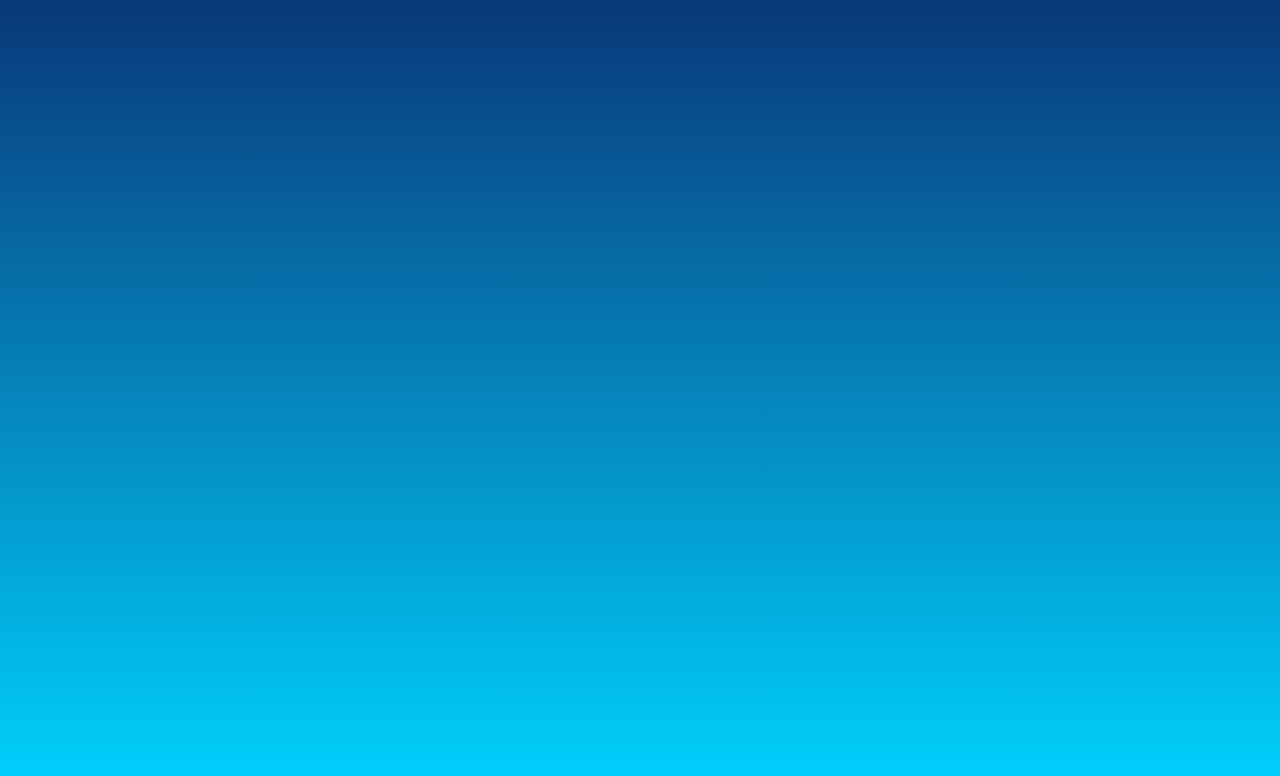
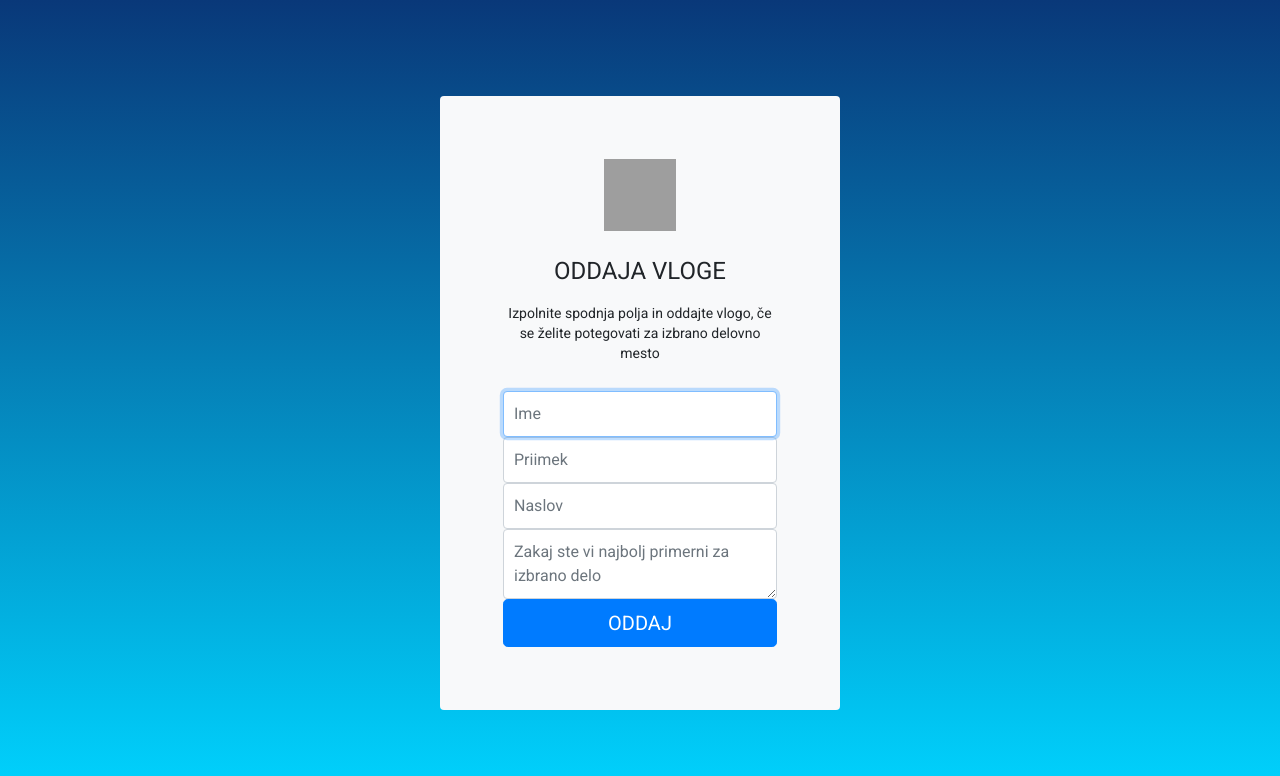
Before and after one commit to mh-developer/hekatlon-MojeDelo, an Angular app in the folder WebApp/: page /new in a window 1280 px wide. Before the commit this address led to /. Shown: the top 776 px of the page. Built offline with nearby package versions, Linux system fonts and the light colour scheme; grey boxes are pictures that could not be loaded.

Commit message:
Created JobApplicationAdd component

```diff
--- a/WebApp/src/app/app.module.ts
+++ b/WebApp/src/app/app.module.ts
@@ -7,6 +7,7 @@ import { BrowserAnimationsModule } from '@angular/platform-browser/animations';
 import { FormsModule } from '@angular/forms';
 
 import { AuthModule } from './auth';
+import { JobApplicationModule } from './job-application/job-application.module';
 import { AuthComponent } from './auth/auth';
 import { NgbModule } from '@ng-bootstrap/ng-bootstrap';
 
@@ -18,7 +19,8 @@ import { NgbModule } from '@ng-bootstrap/ng-bootstrap';
         NgbModule,
         BrowserAnimationsModule,
         AuthModule,
-        FormsModule
+        FormsModule,
+        JobApplicationModule
     ],
     providers: [],
     bootstrap: [AppComponent]
--- a/WebApp/src/app/job-application/job-application-add/job-application-add.component.html
+++ b/WebApp/src/app/job-application/job-application-add/job-application-add.component.html
@@ -1 +1,61 @@
-<mat-card>Simple card</mat-card>
+<div class="text-center pt-5">
+    <div class="bg-light form-width mt-5 p-5 rounded">
+        <form class="form-signin">
+            <img
+                class="mb-4"
+                src="https://getbootstrap.com/docs/4.0/assets/brand/bootstrap-solid.svg"
+                alt=""
+                width="72"
+                height="72"
+            />
+            <h1 class="h3 mb-3 font-weight-normal">ODDAJA VLOGE</h1>
+            <p class="pb-3">
+                Izpolnite spodnja polja in oddajte vlogo, če se želite
+                potegovati za izbrano delovno mesto
+            </p>
+            <label for="inputFirstName" class="sr-only">Ime</label>
+            <input
+                type="text"
+                class="form-control"
+                placeholder="Ime"
+                [(ngModel)]="jobApplication.FirstName"
+                name="inputFirstName"
+                required
+                autofocus
+            />
+            <label for="inputLastName" class="sr-only">Priimek</label>
+            <input
+                type="text"
+                class="form-control"
+                placeholder="Priimek"
+                [(ngModel)]="jobApplication.LastName"
+                name="inputLastName"
+                required
+            />
+            <label for="inputAddress" class="sr-only">Naslov</label>
+            <input
+                type="text"
+                class="form-control"
+                placeholder="Naslov"
+                [(ngModel)]="jobApplication.Address"
+                name="inputAddress"
+                required
+            />
+            <label for="inputDescription" class="sr-only">Opis</label>
+            <textarea
+                class="form-control"
+                placeholder="Zakaj ste vi najbolj primerni za izbrano delo"
+                [(ngModel)]="jobApplication.Description"
+                name="inputDescription"
+                required
+            ></textarea>
+            <button
+                class="btn btn-lg btn-primary btn-block"
+                type="submit"
+                (click)="submit()"
+            >
+                ODDAJ
+            </button>
+        </form>
+    </div>
+</div>
--- a/WebApp/src/app/job-application/job-application-add/job-application-add.component.scss
+++ b/WebApp/src/app/job-application/job-application-add/job-application-add.component.scss
@@ -0,0 +1,54 @@
+html,
+body {
+    height: 100%;
+}
+
+body {
+    display: -ms-flexbox;
+    display: -webkit-box;
+    display: flex;
+    -ms-flex-align: center;
+    -ms-flex-pack: center;
+    -webkit-box-align: center;
+    align-items: center;
+    -webkit-box-pack: center;
+    justify-content: center;
+    padding-top: 40px;
+    padding-bottom: 40px;
+    background-color: #f5f5f5;
+}
+
+.form-width {
+    width: 400px;
+    margin: 0 auto;
+}
+
+.form-signin {
+    width: 100%;
+    max-width: 330px;
+    padding: 15px;
+    margin: 0 auto;
+}
+.form-signin .checkbox {
+    font-weight: 400;
+}
+.form-signin .form-control {
+    position: relative;
+    box-sizing: border-box;
+    height: auto;
+    padding: 10px;
+    font-size: 16px;
+}
+.form-signin .form-control:focus {
+    z-index: 2;
+}
+.form-signin input[type="email"] {
+    margin-bottom: -1px;
+    border-bottom-right-radius: 0;
+    border-bottom-left-radius: 0;
+}
+.form-signin input[type="password"] {
+    margin-bottom: 10px;
+    border-top-left-radius: 0;
+    border-top-right-radius: 0;
+}
--- a/WebApp/src/app/job-application/job-application-add/job-application-add.component.ts
+++ b/WebApp/src/app/job-application/job-application-add/job-application-add.component.ts
@@ -1,15 +1,25 @@
 import { Component, OnInit } from '@angular/core';
+import { LocalStoreService } from 'src/app/shared/services';
+import { JobApplication } from '../shared/job-application.model';
 
 @Component({
-  selector: 'app-job-application-add',
-  templateUrl: './job-application-add.component.html',
-  styleUrls: ['./job-application-add.component.scss']
+    selector: 'app-job-application-add',
+    templateUrl: './job-application-add.component.html',
+    styleUrls: ['./job-application-add.component.scss']
 })
 export class JobApplicationAddComponent implements OnInit {
+    public jobApplication: JobApplication = new JobApplication();
 
-  constructor() { }
+    constructor(private _localStoreService: LocalStoreService) {}
 
-  ngOnInit(): void {
-  }
+    ngOnInit(): void {}
 
+    submit(): void {
+        let date = `${new Date()}`;
+        this._localStoreService.saveItem(
+            date,
+            JSON.stringify(this.jobApplication)
+        );
+        console.log(this._localStoreService.getItem(date), this.jobApplication);
+    }
 }
--- a/WebApp/src/app/job-application/shared/job-application.model.ts
+++ b/WebApp/src/app/job-application/shared/job-application.model.ts
@@ -1,6 +1,7 @@
-export interface JobApplication {
-    Id: number;
-    FirstName: string;
-    LastName: string;
-    Description: string;
+export class JobApplication {
+    public Id?: number;
+    public FirstName?: string;
+    public LastName?: string;
+    public Address?: string;
+    public Description?: string;
 }
```
Also changed, not shown: WebApp/src/app/job-application/job-application.module.ts (+5 -10 lines).
